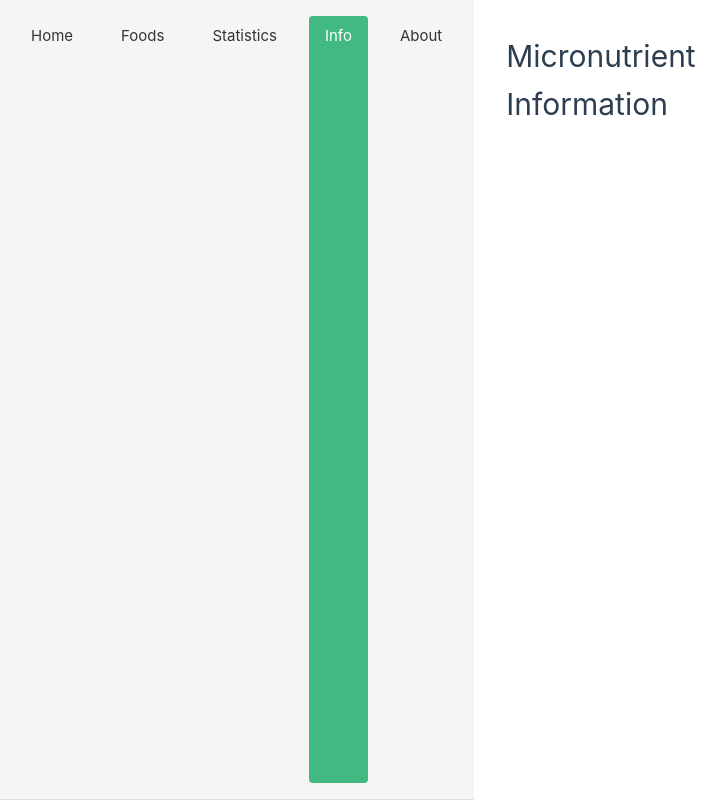
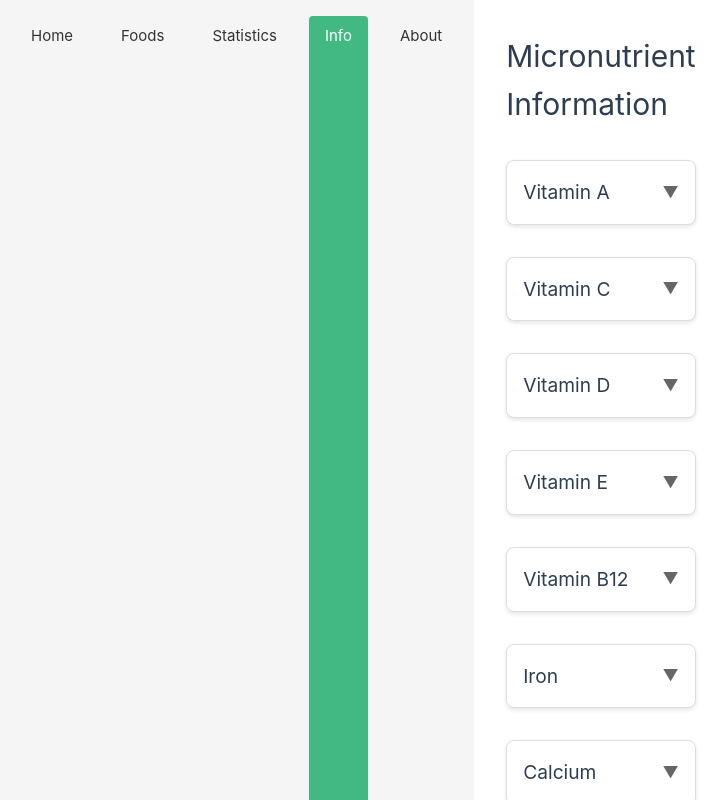
Before and after one commit to MatejHlavac/Micronutrient_Tracker, a Vue app: page /info in a window 1280 px wide. Shown: the top 800 px of the page, without its empty margins (65-792 px from the left). Built offline with nearby package versions, Linux system fonts and the light colour scheme.

Commit message:
Implementácia InfoView
- Pridanie informačných textov pre každá mikronutrient (micronutrients.json)
- Vytvorenie collapsible karty mikronutrientu
- Implementácia v StatsView
-

```diff
--- /dev/null
+++ b/src/components/NutrientInfoCard.vue
@@ -0,0 +1,75 @@
+<script>
+export default {
+    name: 'NutrientInfoCard',
+    props: {
+        nutrient: {
+            type: Object,
+            required: true
+        },
+
+        isOpen: {
+            type: Boolean,
+            default: false
+        }
+    },
+
+    methods: {
+        toggle() {
+            this.$emit('toggle')
+        }
+    }
+}
+
+</script>
+
+<template>
+    <div class = "nutrient-info-card">
+        <div class = "card-header">
+            <h3>{{ nutrient.name }}</h3>
+            <span class = "arrow" @click = "toggle">{{ isOpen ? '▲' : '▼' }}</span>
+        </div>
+
+        <div v-if="isOpen" class="card-content">
+            <p class="info-text" v-html="nutrient.description"></p>
+        </div>
+    </div>
+</template>
+
+<style scoped>
+.nutrient-info-card {
+	border: 1px solid #ddd;
+	border-radius: 8px;
+	background: white;
+	box-shadow: 0 2px 4px rgba(0, 0, 0, 0.1);
+	margin-bottom: 1rem;
+}
+
+.card-header {
+	display: flex;
+	justify-content: space-between;
+	align-items: center;
+	padding: 1rem;
+	cursor: pointer;
+}
+
+.card-header h3 {
+	margin: 0;
+	font-size: 1.2rem;
+}
+
+.arrow {
+	font-size: 1rem;
+	color: #666;
+}
+
+.card-content {
+	padding: 1rem;
+	border-top: 1px solid #e0e0e0;
+}
+
+.info-text {
+	margin: 0;
+	color: #666;
+	line-height: 1.6;
+}
+</style>
--- a/src/data/micronutrients.json
+++ b/src/data/micronutrients.json
@@ -3,60 +3,70 @@
 		"id": "vitamin_a",
 		"name": "Vitamin A",
 		"type": "vitamin",
-		"maxValue": 18
+		"maxValue": 18,
+		"description": "Vitamin A is a fat-soluble vitamin essential for vision, immune system function, and healthy skin. It plays an important role in maintaining normal eyesight, especially in low-light conditions, and supports the body's natural defense mechanisms. It is commonly found in vegetables with strong orange or dark green color, such as carrots, spinach, red bell peppers, and leafy green vegetables. Optimal weekly intake: approximately 5,600 µg RAE."
 	},
 	{
 		"id": "vitamin_c",
 		"name": "Vitamin C",
 		"type": "vitamin",
-		"maxValue": 24
+		"maxValue": 24,
+		"description": "Vitamin C is a water-soluble vitamin that supports the immune system, collagen production, and helps protect cells from oxidative stress. It is important for skin health, wound healing, and overall vitality. Vitamin C is commonly found in fresh fruits and vegetables, such as oranges, red bell peppers, strawberries, and broccoli. Optimal weekly intake: approximately 560 mg."
 	},
 	{
 		"id": "vitamin_d",
 		"name": "Vitamin D",
 		"type": "vitamin",
-		"maxValue": 10
+		"maxValue": 10,
+		"description": "Vitamin D is a fat-soluble vitamin that helps the body absorb calcium and maintain strong bones and teeth. It also supports muscle function and immune health. Unlike most vitamins, vitamin D can be produced by the body through sunlight exposure, but it is also found in certain foods, such as salmon, tuna, and other fatty fish. Optimal weekly intake: approximately 105 µg."
 	},
 	{
 		"id": "vitamin_e",
 		"name": "Vitamin E",
 		"type": "vitamin",
-		"maxValue": 14
+		"maxValue": 14,
+		"description": "Vitamin E is a fat-soluble antioxidant that helps protect cells from oxidative damage and supports immune function. It also contributes to healthy skin and blood vessels. Vitamin E is mainly obtained from plant-based foods, such as spinach, leafy green vegetables, and foods containing natural plant oils. Optimal weekly intake: approximately 105 mg."
 	},
 	{
 		"id": "vitamin_b12",
 		"name": "Vitamin B12",
 		"type": "vitamin",
-		"maxValue": 12
+		"maxValue": 12,
+		"description": "Vitamin B12 is essential for red blood cell formation, nervous system function, and DNA synthesis. A low intake may lead to fatigue and neurological problems. It is naturally present almost exclusively in animal-based foods, such as beef, chicken, fish, and other meat products. Optimal weekly intake: approximately 17 µg."
 	},
 	{
 		"id": "iron",
 		"name": "Iron",
 		"type": "mineral",
-		"maxValue": 16
+		"maxValue": 16,
+		"description": "Iron is a mineral that plays a key role in oxygen transport in the blood and energy metabolism. It is important for physical performance and normal cognitive function. Iron can be found in both animal and plant foods, such as beef, meat products, spinach, and leafy green vegetables. Optimal weekly intake: approximately 98 mg."
 	},
 	{
 		"id": "calcium",
 		"name": "Calcium",
 		"type": "mineral",
-		"maxValue": 10
+		"maxValue": 10,
+		"description": "Calcium is a mineral essential for strong bones and teeth, as well as muscle contraction and nerve signaling. It plays a crucial role throughout all stages of life. While dairy products are the most concentrated source, calcium can also be obtained from foods such as leafy green vegetables, broccoli, and other plant-based sources. Optimal weekly intake: approximately 7,000 mg."
 	},
 	{
 		"id": "magnesium",
 		"name": "Magnesium",
 		"type": "mineral",
-		"maxValue": 14
+		"maxValue": 14,
+		"description": "Magnesium is involved in hundreds of biochemical reactions in the body, including muscle function, nerve signaling, and energy production. It is widely distributed in plant-based foods, such as bananas, spinach, leafy vegetables, and other plant foods. Optimal weekly intake: approximately 2,800 mg."
 	},
 	{
 		"id": "potassium",
 		"name": "Potassium",
 		"type": "mineral",
-		"maxValue": 22
+		"maxValue": 22,
+		"description": "Potassium is a mineral that helps regulate fluid balance, muscle contractions, and nerve impulses. It is important for heart function and maintaining normal blood pressure. Potassium is commonly found in many fruits and vegetables, such as bananas, potatoes, tomatoes, and vegetables. Optimal weekly intake: approximately 24,500 mg."
 	},
 	{
 		"id": "zinc",
 		"name": "Zinc",
 		"type": "mineral",
-		"maxValue": 14
+		"maxValue": 14,
+		"description": "Zinc supports the immune system, wound healing, and normal metabolic processes. It is important for growth, tissue repair, and enzyme function. Zinc is found mainly in animal-based foods, such as beef, chicken, fish, and meat products, with smaller amounts in plant foods. Optimal weekly intake: approximately 70 mg."
 	}
 ]
--- a/src/views/InfoView.vue
+++ b/src/views/InfoView.vue
@@ -1,12 +1,45 @@
 <script>
+import micronutrientsData from '@/data/micronutrients.json'
+import NutrientInfoCard from '@/components/NutrientInfoCard.vue'
+
 export default {
-    name: 'InfoView'
+    name: 'InfoView',
+
+    components: {
+        NutrientInfoCard
+    },
+
+	data() {
+		return {
+			micronutrients: micronutrientsData,
+			openedCards: {}
+		}
+	},
+
+    methods: {
+        toggleCard(nutrientId) {
+            this.openedCards[nutrientId] = !this.openedCards[nutrientId]
+        },
+        isOpen(nutrientId) {
+			return this.openedCards[nutrientId] || false
+		}
+    }
 }
 </script>
 
 <template>
     <div class = "info">
         <h1>Micronutrient Information</h1>
+
+        <div class = "nutrients-list">
+            <NutrientInfoCard
+                v-for = "nutrient in micronutrients"
+                :key = "nutrient.id"
+                :nutrient = "nutrient"
+                :isOpen = "isOpen(nutrient.id)"
+                @toggle = "toggleCard(nutrient.id)"
+            />
+        </div>
     </div>
 
 </template>
@@ -15,4 +48,11 @@ export default {
 .info {
 	padding: 2rem;
 }
+
+.nutrients-list {
+	display: flex;
+	flex-direction: column;
+	gap: 1rem;
+	margin-top: 2rem;
+}
 </style>
```
